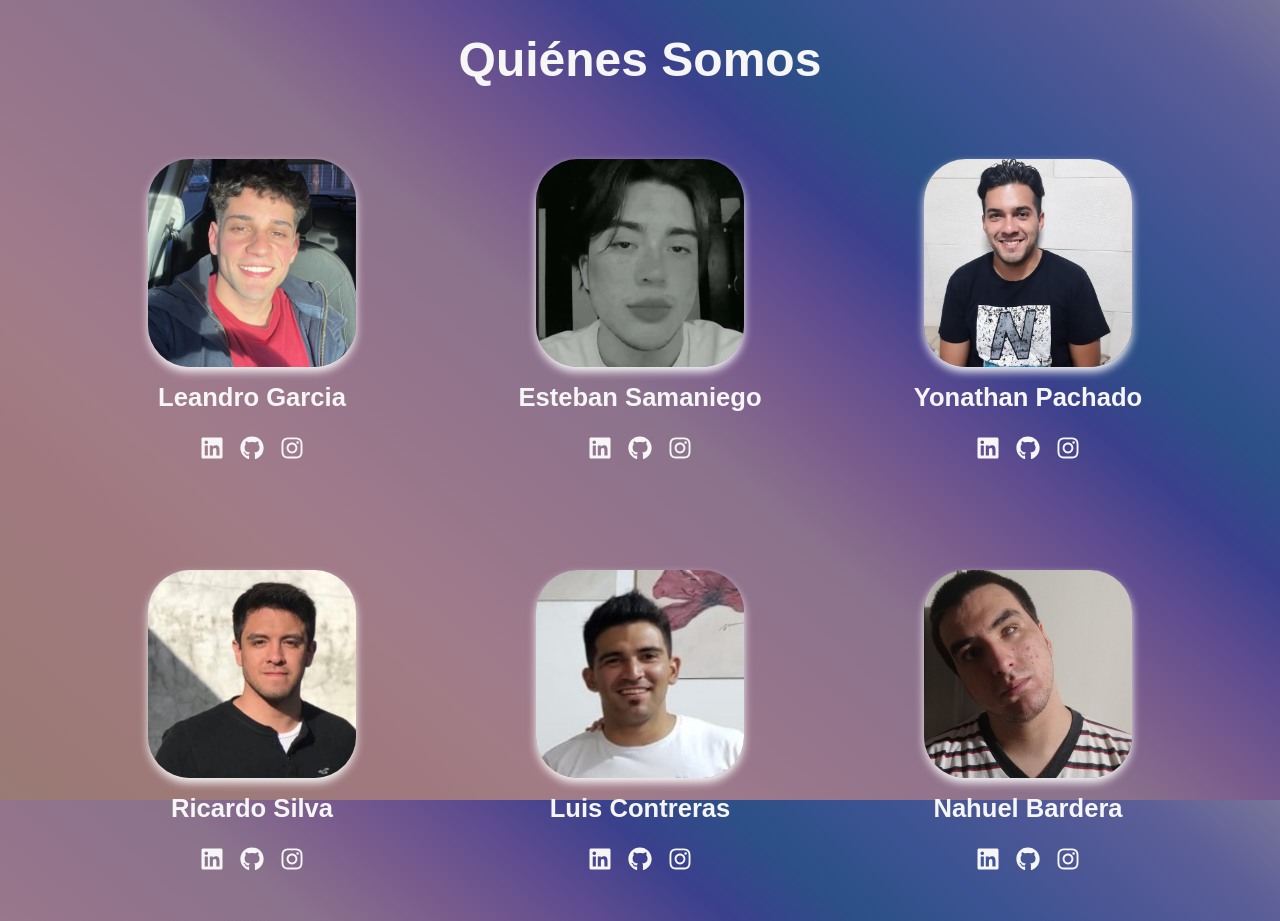
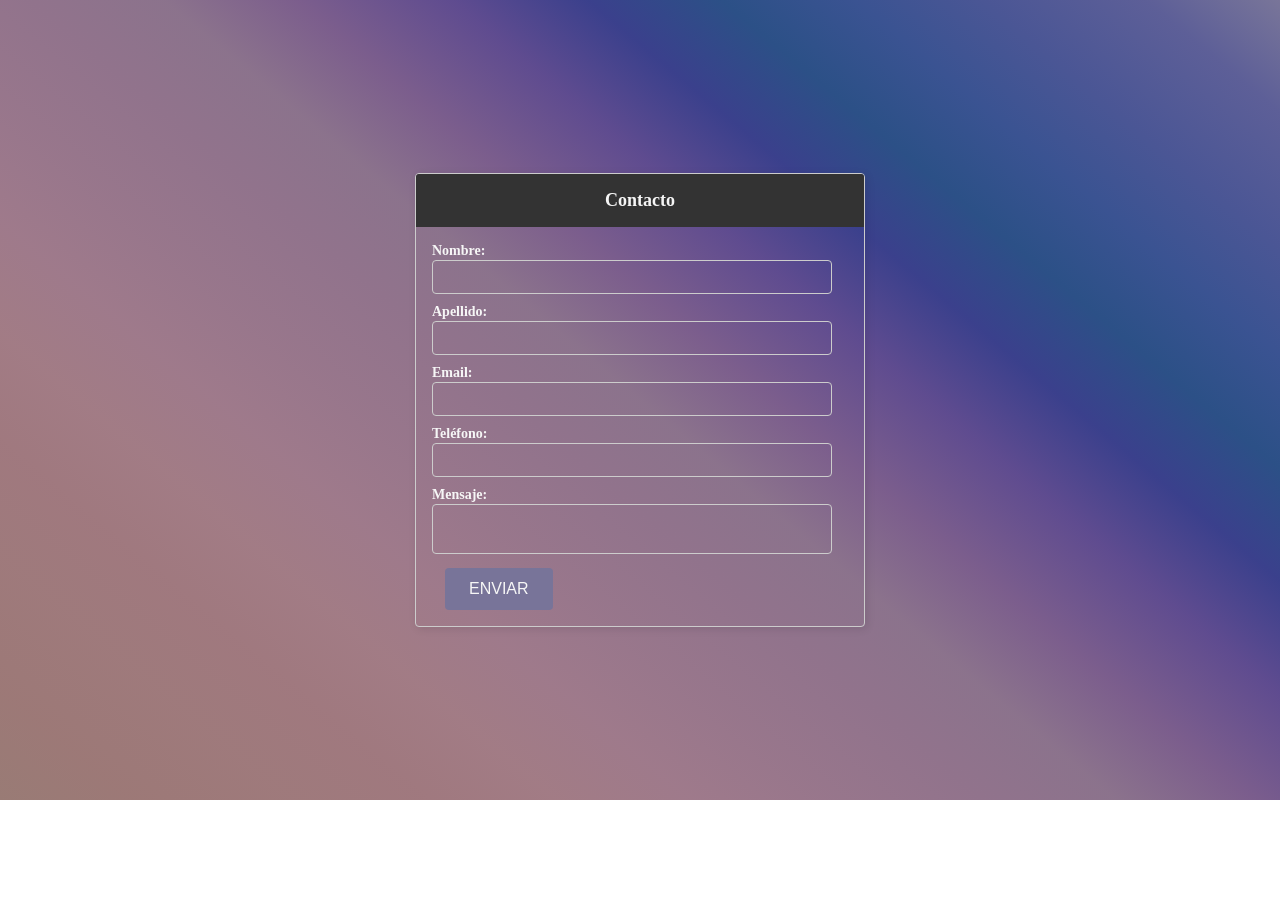
Before and after one commit to leandrogarcia1/trabajoFinal-grupo5, a React (Vite) app: page /nosotros in a window 1280 px wide. After the commit the page ends 800 px from the top, so only its background shows below. Built offline with nearby package versions, Linux system fonts and the light colour scheme.

Commit message:
Dando estilo al contacto

```diff
--- a/src/assets/componentes/formContacto/FormContacto.jsx
+++ b/src/assets/componentes/formContacto/FormContacto.jsx
@@ -1,5 +1,5 @@
 import React, { useState } from "react";
-import './styleFormContacto.css'
+import "./styleFormContacto.css";
 
 const Contacto = () => {
     const [formData, setFormData] = useState({
@@ -20,9 +20,9 @@ const handleChange = (e) => {
 
     const handleSubmit = (e) => {
         e.preventDefault();
-    // aqui enviar los datos del formulario al servidor
+        // Aquí enviar los datos del formulario al servidor
         console.log("Form data:", formData);
-    // reiniciamos el formulario.
+        // Reiniciamos el formulario.
         setFormData({
         nombre: "",
         apellido: "",
@@ -33,12 +33,17 @@ const handleSubmit = (e) => {
 };
 
     return (
-    <div>
-    <h2>Contacto</h2>
+    <div className="container-contacto">
+    <div className="card">
+        <div className="card-header">
+            <h2 className="text-header">Contacto</h2>
+        </div>
+        <div className="card-body">
             <form onSubmit={handleSubmit}>
-        <div>
+            <div className="form-group">
                 <label htmlFor="nombre">Nombre: </label>
                 <input
+                    className="form-control"
                     type="text"
                     id="nombre"
                     name="nombre"
@@ -47,9 +52,10 @@ return (
                     required
                 />
             </div>
-        <div>
+            <div className="form-group">
                 <label htmlFor="apellido">Apellido: </label>
                 <input
+                    className="form-control"
                     type="text"
                     id="apellido"
                     name="apellido"
@@ -58,9 +64,10 @@ return (
                     required
                 />
             </div>
-        <div>
+            <div className="form-group">
                 <label htmlFor="email">Email: </label>
                 <input
+                    className="form-control"
                     type="email"
                     id="email"
                     name="email"
@@ -69,20 +76,23 @@ return (
                     required
                 />
             </div>
-        <div>
+            <div className="form-group">
                 <label htmlFor="telefono">Teléfono: </label>
                 <input
+                    className="form-control"
                     type="tel"
                     id="phone"
-                name="phone"
+                    name="telefono"
                     value={formData.telefono}
                     onChange={handleChange}
                     required
                 />
             </div>
-        <div>
+            <div className="form-group">
                 <label htmlFor="mensaje">Mensaje: </label>
                 <textarea
+                    className="form-control"
+                    type="text"
                     id="mensaje"
                     name="mensaje"
                     value={formData.mensaje}
@@ -90,8 +100,10 @@ return (
                     required
                 />
             </div>
-        <button type="submit">Enviar</button>
+            <button type="submit" className="btn">Enviar</button>
             </form>
+        </div>
+    </div>
     </div>
 );
 };
--- a/src/assets/componentes/formContacto/styleFormContacto.css
+++ b/src/assets/componentes/formContacto/styleFormContacto.css
@@ -12,3 +12,93 @@
     --quinto-color: #787499;
     --sexto-color: #F6F6F6;
 }
+
+.container-contacto{
+    display: flex;
+    justify-content: center;
+    align-items: center;
+    height: 100vh;
+}
+
+.card {
+    width: 450px;
+    border: 1px solid #ccc;
+    border-radius: 4px;
+    box-shadow: 2px 2px 8px rgba(0,0,0,0.1);
+    overflow: hidden;
+    margin: 10px;
+}
+
+.card-header {
+    background-color: #333;
+    padding: 16px;
+    text-align: center;
+}
+
+.card-header .text-header {
+    margin: 0;
+    font-size: 18px;
+    color: var(--sexto-color);
+}
+
+.card-body {
+    padding: 16px;
+}
+
+.form-group {
+    margin-bottom: 10px;
+}
+
+.form-group label {
+    display: block;
+    font-size: 14px;
+    color: var(--sexto-color);
+    font-weight: bold;
+    margin-bottom: 1px;
+}
+
+.form-group input[type="text"],
+.form-group input[type="email"],
+.form-group input[type="tel"],
+.form-group textarea[type="text"]{
+    width: 100%;
+    padding: 8px;
+    font-size: 14px;
+    border: 1px solid #ccc;
+    border-radius: 4px;
+}
+
+.form-control {
+    max-width: 400px;
+    padding: 10px;
+    border: 1px solid #ccc;
+    border-radius: 5px;
+    color: var(--sexto-color);
+    background-color: transparent;
+    outline: none;
+    resize: none;
+}
+
+.btn {
+    padding: 12px 24px;
+    margin-left: 13px;
+    font-size: 16px;
+    border: none;
+    border-radius: 4px;
+    background-color: var(--quinto-color);
+    color: var(--sexto-color);
+    text-transform: uppercase;
+    transition: background-color 0.2s ease-in-out;
+    cursor: pointer
+}
+
+.btn:hover {
+    background-color: var(--sexto-color);
+    color: var(--quinto-color);
+}
+
+@media (max-width: 768px) {
+    .form-control{
+        max-width: 100%;
+    }
+}
--- a/src/main.jsx
+++ b/src/main.jsx
@@ -1,14 +1,15 @@
 import React from 'react'
 import ReactDOM from 'react-dom/client'
 //import App from './App.jsx'     <App />
-//import Contacto from './assets/componentes/formContacto/FormContacto.jsx' <Contacto />
-import QuienesSomos from './assets/paginas/nosotros/Nosotros.jsx'
+import Contacto from './assets/componentes/formContacto/FormContacto.jsx'
+//import QuienesSomos from './assets/paginas/nosotros/Nosotros.jsx' <QuienesSomos />
 import './index.css'
 
 ReactDOM.createRoot(document.getElementById('root')).render(
   <React.StrictMode>
 
-    <QuienesSomos />
+
+    <Contacto />
 
   </React.StrictMode>,
 )
```
Lines whose indentation alone changed are shown as unchanged.
